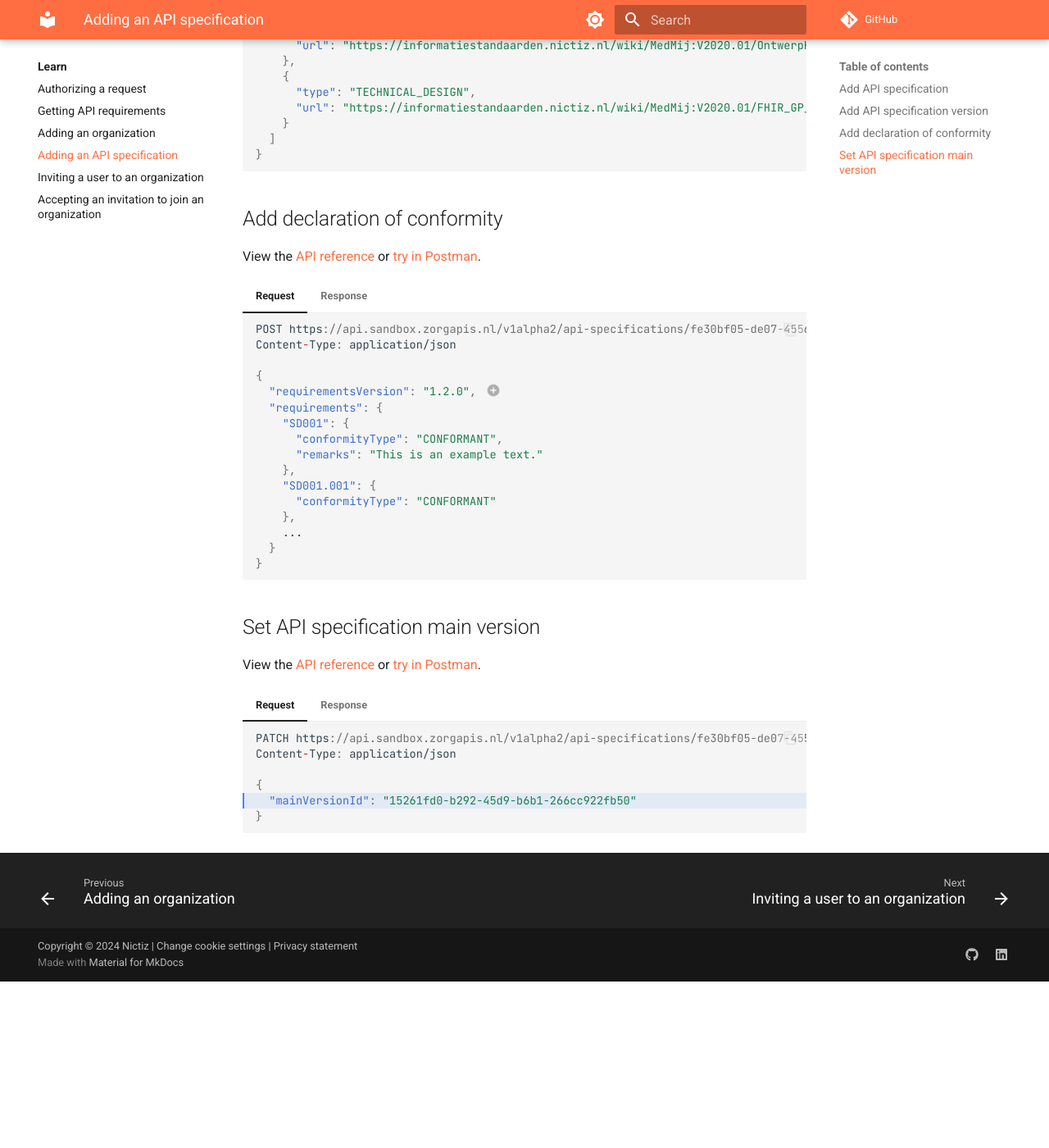
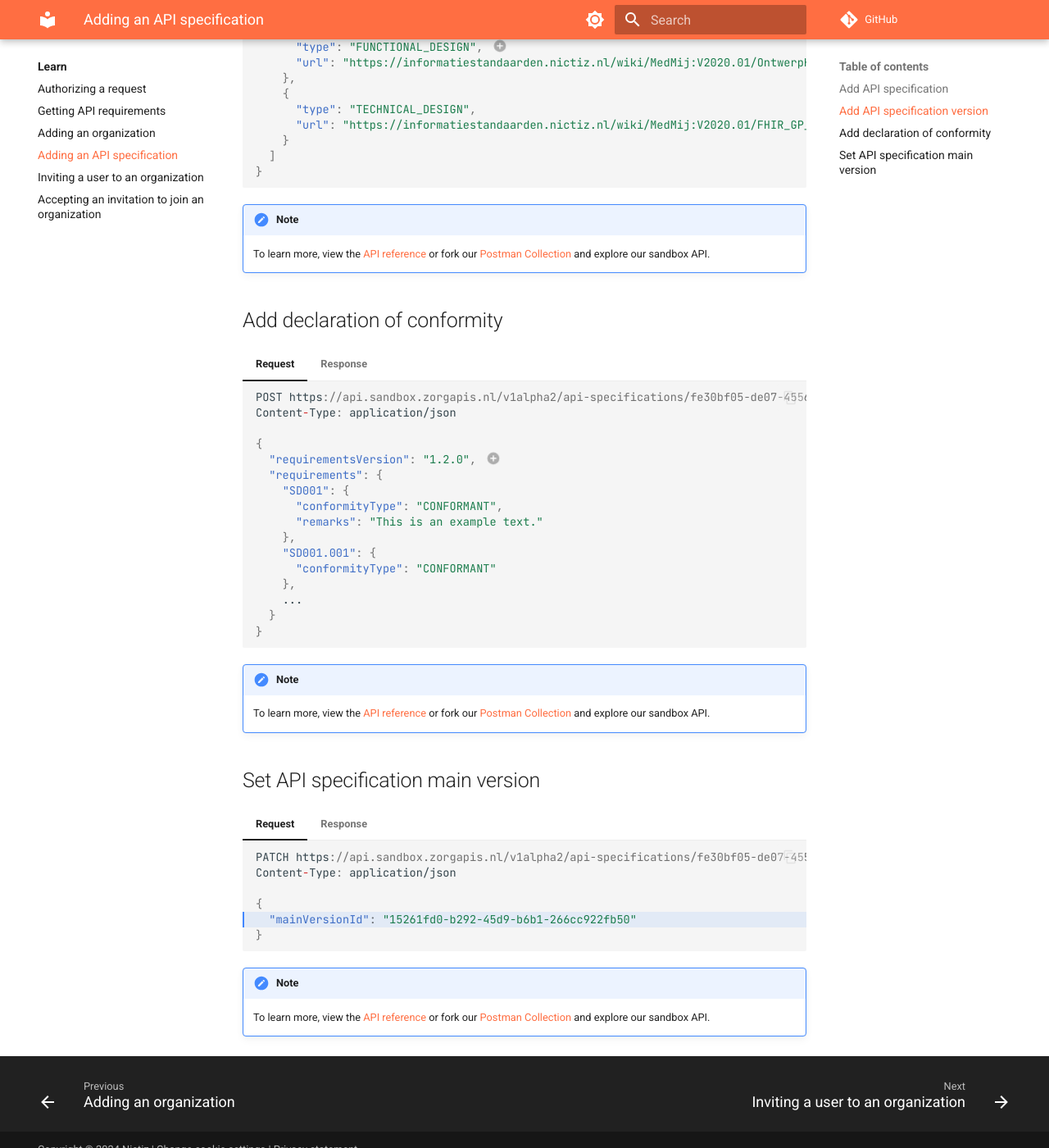
Before and after one commit to Nictiz/zorgapis-docs, an MkDocs documentation site: the page built from docs/learn/adding-an-api-specification.md, in a window 1280 px wide and 1400 px high, scrolled down 1014 px. Shown: the whole window at 82% size. Built offline with MkDocs 1.6.1 and Material for MkDocs 9.7.7, drawn with Linux system fonts in a browser that asks for light colours; comment, search, counter and statistics services are not loaded; before the commit the page ends 2211 px from its top, so only the background shows below that; some of the changed text lies outside the part shown.

Commit message:
Update page 'Adding an API specification'

````diff
--- a/docs/learn/adding-an-api-specification.md
+++ b/docs/learn/adding-an-api-specification.md
@@ -1,9 +1,6 @@
 # Adding an API specification
 
 ## Add API specification
-
-View the [API reference](https://oas.zorgapis.nl/#tag/api-specifications/operation/addApiSpecification){: target="_blank" }
-or [try in Postman](https://www.postman.com/zorgapis/workspace/zorgapis/collection/32862395-c22bf5f5-a2ec-40df-86a2-7817de5c7203){: target="_blank" }.
 
 === "Request"
 
@@ -33,10 +30,15 @@
         https://datatracker.ietf.org/doc/html/rfc4122){: target="_blank" }), assigned to the API specification by the
         API server.
 
+!!! note
+
+    To learn more, view the [API reference](
+    https://oas.zorgapis.nl/#tag/api-specifications/operation/addApiSpecification){: target="_blank" }
+    or fork our [Postman Collection](
+    https://www.postman.com/zorgapis/workspace/zorgapis/collection/32862395-c22bf5f5-a2ec-40df-86a2-7817de5c7203){: target="_blank" }
+    and explore our sandbox API.
+
 ## Add API specification version
-
-View the [API reference](https://oas.zorgapis.nl/#tag/api-specifications.versions/operation/addApiSpecificationVersion){: target="_blank" }
-or [try in Postman](https://www.postman.com/zorgapis/workspace/zorgapis/collection/32862395-c22bf5f5-a2ec-40df-86a2-7817de5c7203){: target="_blank" }.
 
 === "Request"
 
@@ -76,10 +78,15 @@
         https://datatracker.ietf.org/doc/html/rfc4122){: target="_blank" }), assigned to the API specification version
         URL by the API server.
 
+!!! note
+
+    To learn more, view the [API reference](
+    https://oas.zorgapis.nl/#tag/api-specifications.versions/operation/addApiSpecificationVersion){: target="_blank" }
+    or fork our [Postman Collection](
+    https://www.postman.com/zorgapis/workspace/zorgapis/collection/32862395-c22bf5f5-a2ec-40df-86a2-7817de5c7203){: target="_blank" }
+    and explore our sandbox API.
+
 ## Add declaration of conformity
-
-View the [API reference](https://oas.zorgapis.nl/#tag/api-specifications.versions.declarations-of-conformity/operation/addApiSpecificationVersionDeclarationOfConformity){: target="_blank" }
-or [try in Postman](https://www.postman.com/zorgapis/workspace/zorgapis/collection/32862395-c22bf5f5-a2ec-40df-86a2-7817de5c7203){: target="_blank" }.
 
 === "Request"
 
@@ -102,10 +109,15 @@
     --8<-- "learn/snippets/add-declaration-of-conformity_response.json"
     ```
 
+!!! note
+
+    To learn more, view the [API reference](
+    https://oas.zorgapis.nl/#tag/api-specifications.versions.declarations-of-conformity/operation/addApiSpecificationVersionDeclarationOfConformity){: target="_blank" }
+    or fork our [Postman Collection](
+    https://www.postman.com/zorgapis/workspace/zorgapis/collection/32862395-c22bf5f5-a2ec-40df-86a2-7817de5c7203){: target="_blank" }
+    and explore our sandbox API.
+
 ## Set API specification main version
-
-View the [API reference](https://oas.zorgapis.nl/#tag/api-specifications/operation/updateApiSpecification){: target="_blank" }
-or [try in Postman](https://www.postman.com/zorgapis/workspace/zorgapis/collection/32862395-c22bf5f5-a2ec-40df-86a2-7817de5c7203){: target="_blank" }.
 
 === "Request"
 
@@ -124,3 +136,11 @@
 
     --8<-- "learn/snippets/set-api-specification-main-version_response.json"
     ```
+
+!!! note
+
+    To learn more, view the [API reference](
+    https://oas.zorgapis.nl/#tag/api-specifications/operation/updateApiSpecification){: target="_blank" }
+    or fork our [Postman Collection](
+    https://www.postman.com/zorgapis/workspace/zorgapis/collection/32862395-c22bf5f5-a2ec-40df-86a2-7817de5c7203){: target="_blank" }
+    and explore our sandbox API.
````
